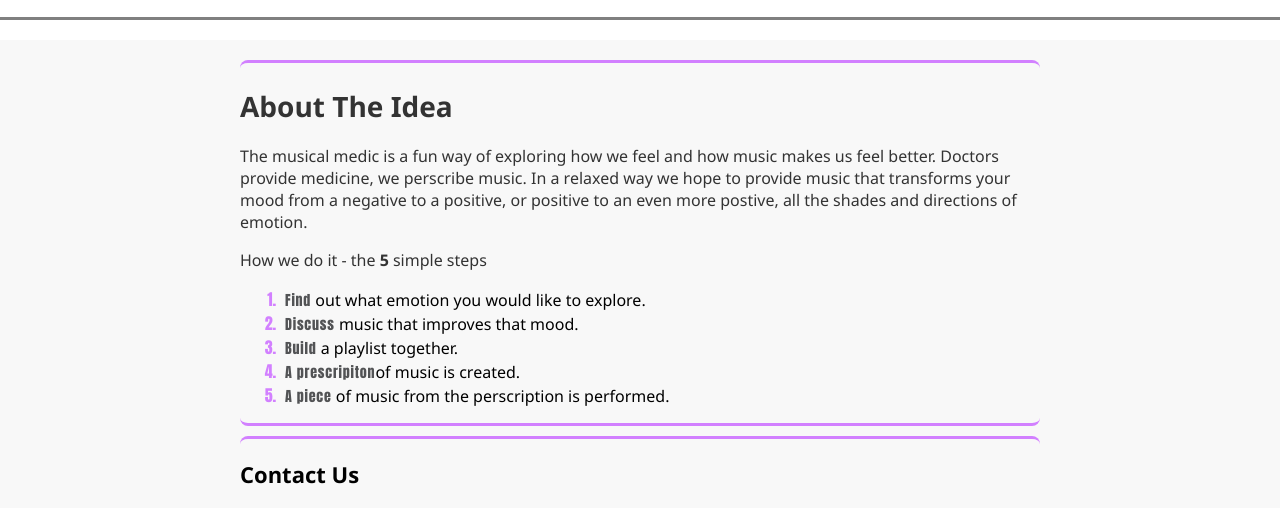
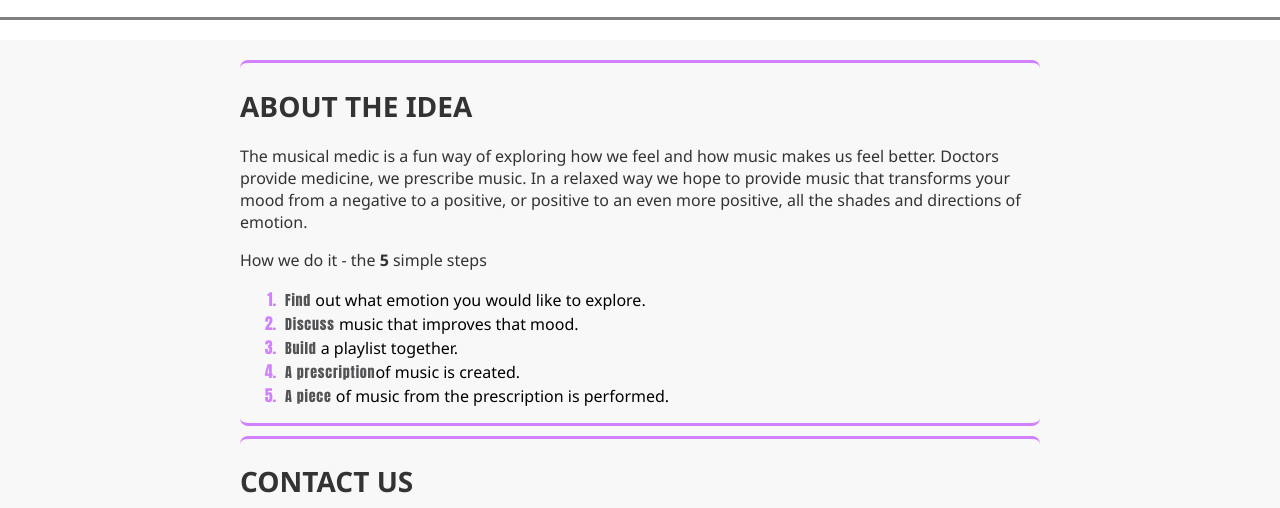
Before and after one commit to developdata/mm, a plain HTML site: page about.html in a window 1280 px wide. Shown: the part 148-656 px from the top of the page. Drawn offline with Linux system fonts and the light colour scheme.

Commit message:
corrected spellings, changed title

```diff
--- a/about.html
+++ b/about.html
@@ -3,7 +3,7 @@
 <head>
   <meta charset="UTF-8">
   <meta name="viewport" content="width=device-width, initial-scale=1.0">
-  <title>HELLO</title>
+  <title>musical medic</title>
   <link rel="stylesheet" href="styles/style.css">
 </head>
 <body>
@@ -13,7 +13,6 @@
     <div class="container">
       <!-- Left-aligned logo -->
       <div class="logo">
-        <!-- <h1>HELLO</h1> -->
         <a href="index.html"><img src="images/logo.jpg" alt="Musical Medic logo in lavender"></a>
 
       </div>
@@ -32,9 +31,9 @@
   <!-- Contact/About Page -->
   <section id="about" class="section about">
     <div class="content">
-      <h2>About The Idea</h2>
+      <h2>ABOUT THE IDEA</h2>
       <p>
-        The musical medic is a fun way of exploring how we feel and how music makes us feel better. Doctors provide medicine, we perscribe music. In a relaxed way we hope to provide music that transforms your mood from a negative to a positive, or positive to an even more postive, all the shades and directions of emotion.
+        The musical medic is a fun way of exploring how we feel and how music makes us feel better. Doctors provide medicine, we prescribe music. In a relaxed way we hope to provide music that transforms your mood from a negative to a positive, or positive to an even more positive, all the shades and directions of emotion.
       </p>
 
       <p>How we do it - the <b>5</b> simple steps</p>
@@ -42,12 +41,12 @@
         <li><span class="differentWord">Find</span> out what emotion you would like to explore.</li>
         <li><span class="differentWord">Discuss</span> music that improves that mood.</li>
         <li><span class="differentWord">Build</span> a playlist together.</li>
-        <li><span class="differentWord">A prescripiton</span>of music is created.</li>
-        <li><span class="differentWord">A piece</span> of music from the perscription is performed.</li>
+        <li><span class="differentWord">A prescription</span>of music is created.</li>
+        <li><span class="differentWord">A piece</span> of music from the prescription is performed.</li>
       </ol>
     </div>
     <div class="content">
-      <h3>Contact Us</h3>
+      <h2>CONTACT US</h2>
       <p>
         Get in touch and say <b> hello </b>. You can connect with us on BlueSky or via email:
       </p>
```
Also changed, not shown: examples.html (+1 -2 lines), index.html (+7 -7 lines).
